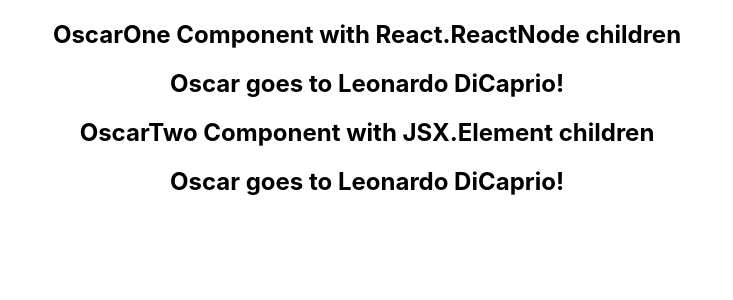
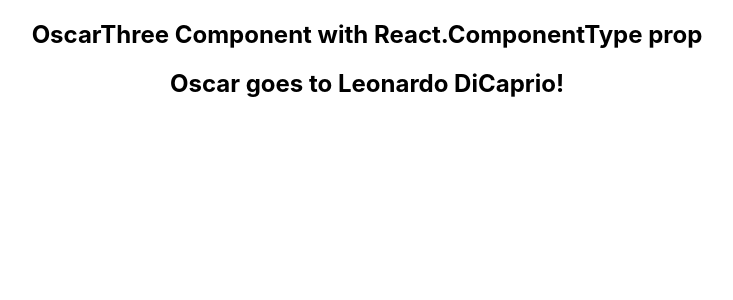
Before and after one commit to deniselupe/react-typescript-demo, a React (Create React App) app: page / in a window 1280 px wide. Shown: the top 300 px of the page, without its empty margins (273-1006 px from the left). Built offline with nearby package versions, Linux system fonts and the light colour scheme.

Commit message:
practice: render Component props defined type React.ComponentType

```diff
--- a/src/App.tsx
+++ b/src/App.tsx
@@ -1,7 +1,6 @@
 import './App.css';
 import OscarHeader from './components/OscarHeader';
-import OscarOne from './components/OscarOne';
-import OscarTwo from './components/OscarTwo';
+import OscarThree from './components/OscarThree';
 
 /*
     React.ReactNode, React.ComponentType, and JSX.Element are all types in React that represent
@@ -38,12 +37,7 @@ import OscarTwo from './components/OscarTwo';
 function App() {
     return(
         <div className='App'>
-            <OscarOne>
-                <OscarHeader>Oscar goes to Leonardo DiCaprio!</OscarHeader>
-            </OscarOne>
-            <OscarTwo>
-                <OscarHeader>Oscar goes to Leonardo DiCaprio!</OscarHeader>
-            </OscarTwo>
+            <OscarThree component={OscarHeader} />
         </div>
     );
 }
--- a/src/components/OscarHeader.tsx
+++ b/src/components/OscarHeader.tsx
@@ -1,29 +1,19 @@
 /*
-    This is the <OscarHeader /> component.
+    <OscarHeader /> has been updated to return <h2>Oscar goes to Leonardo DiCaprio!</h2>.
+    The string that will be passed in the prop is going to be 'Oscar goes to Leonardo DiCaprio!'.
 
-    It's job is to accept a children prop of type string, and render it within
-    <h2> tags.
+    I am going to create an <OscarThree /> that will accept a component as a prop named
+    'component', and so it's prop type will be set to React.ComponentType.
 
-    I'm going to pass a <OscarHeader>Oscar goes to Leonardo DiCaprio!</OscarHeader>
-    JSX as a children prop to <OscarOne />.
+    I am going to pass 'OscarHeader' as the component prop to <OscarThree />, and then
+    within <OscarThree /> I am going to render <OscarHeader />.
 
-    <OscarOne /> will have its children component defined as type React.ReactNode.
-
-    I am then going to pass the same <OscarHeader>Oscar goes to Leonardo DiCaprio!</OscarHeader>
-    JSX as a children prop to <OscarTwo /> which will define it's children prop as of type
-    JSX.Element.
-
-    Let's see how to make <OscarOne /> and <OscarTwo /> render without any
-    TypeScript errors.
+    Let's see how to make <OscarThree /> render without any TypeScript errors.
 */
 
-interface OscarHeaderProps {
-    children: string;
-};
-
-const OscarHeader = ({ children }: OscarHeaderProps) => {
+const OscarHeader = () => {
     return (
-        <h2>{children}</h2>
+        <h2>Oscar goes to Leonardo DiCaprio!</h2>
     );
 };
 
--- /dev/null
+++ b/src/components/OscarThree.tsx
@@ -0,0 +1,14 @@
+interface OscarThreeProps {
+    component: React.ComponentType;
+};
+
+const OscarThree = ({ component: Component}: OscarThreeProps) => {
+    return (
+        <div>
+            <h2>OscarThree Component with React.ComponentType prop</h2>
+            <Component />
+        </div>
+    );
+};
+
+export default OscarThree;
```
